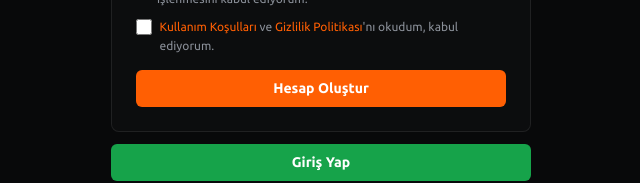
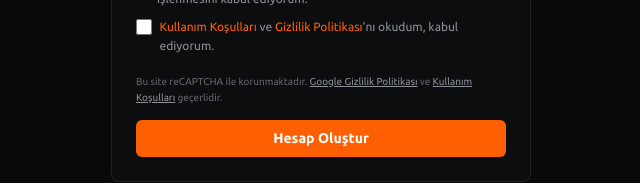
Before and after one commit to ugry/unysol, a React (Vite) app in the folder frontend/: page /login in a window 1280 px wide. Both pictures are taken after a click on the button "Hesap Oluştur". Shown: the part 603-786 px from the top of the page, without its empty margins (319-959 px from the left). Built offline with nearby package versions, Linux system fonts and the light colour scheme; no server answers.

Commit message:
Fix reCAPTCHA badge styling — compact, non-intrusive
- Added CSS to scale badge to 0.85 with reduced opacity
- Added required Google reCAPTCHA terms text below signup form
- Badge visible but unobtrusive, expands on hover

```diff
--- a/frontend/src/index.css
+++ b/frontend/src/index.css
@@ -61,3 +61,16 @@ input:-webkit-autofill:focus {
   -ms-overflow-style: none;
   scrollbar-width: none;
 }
+
+/* reCAPTCHA v3 badge — compact, non-intrusive */
+.grecaptcha-badge {
+  visibility: visible !important;
+  opacity: 0.6 !important;
+  transform: scale(0.85) !important;
+  transform-origin: bottom right !important;
+  transition: opacity 0.2s !important;
+  z-index: 40 !important;
+}
+.grecaptcha-badge:hover {
+  opacity: 1 !important;
+}
--- a/frontend/src/pages/LoginPage.tsx
+++ b/frontend/src/pages/LoginPage.tsx
@@ -373,6 +373,13 @@ export default function LoginPage() {
               </div>
             )}
 
+            {/* reCAPTCHA terms (required by Google) */}
+            {isSignup && (
+              <p className="text-[10px] text-[#62666d] leading-relaxed pt-1">
+                Bu site reCAPTCHA ile korunmaktadır. <a href="https://policies.google.com/privacy" target="_blank" className="text-[#8a8f98] hover:text-[#d0d6e0] underline">Google Gizlilik Politikası</a> ve <a href="https://policies.google.com/terms" target="_blank" className="text-[#8a8f98] hover:text-[#d0d6e0] underline">Kullanım Koşulları</a> geçerlidir.
+              </p>
+            )}
+
             <button type="submit" disabled={loading}
               className="w-full py-2 rounded-md bg-[#FF5F03] hover:bg-[#FF5F03]-hover text-white font-[510] text-[14px] transition-colors duration-150 disabled:opacity-60 disabled:cursor-not-allowed flex items-center justify-center gap-2">
               {loading && <Loader2 size={16} className="animate-spin" />}
```
